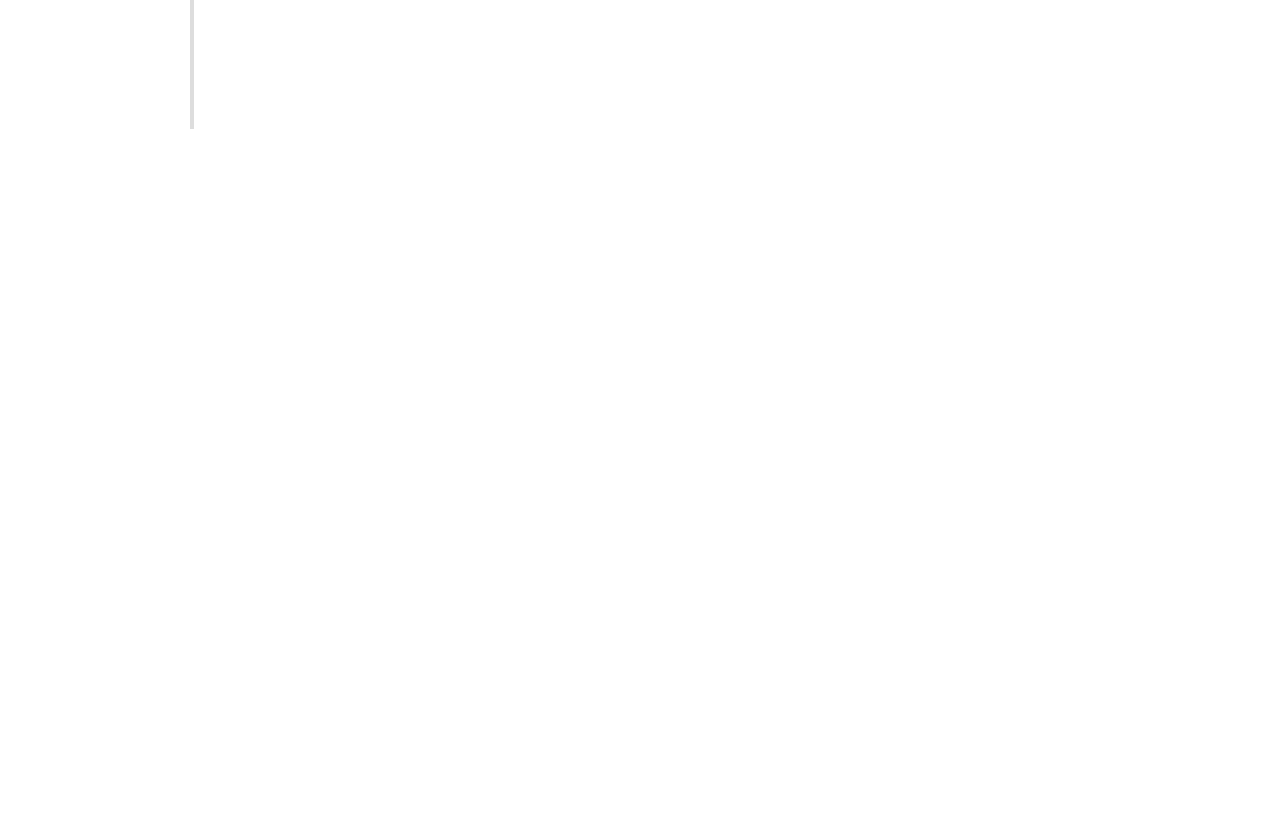
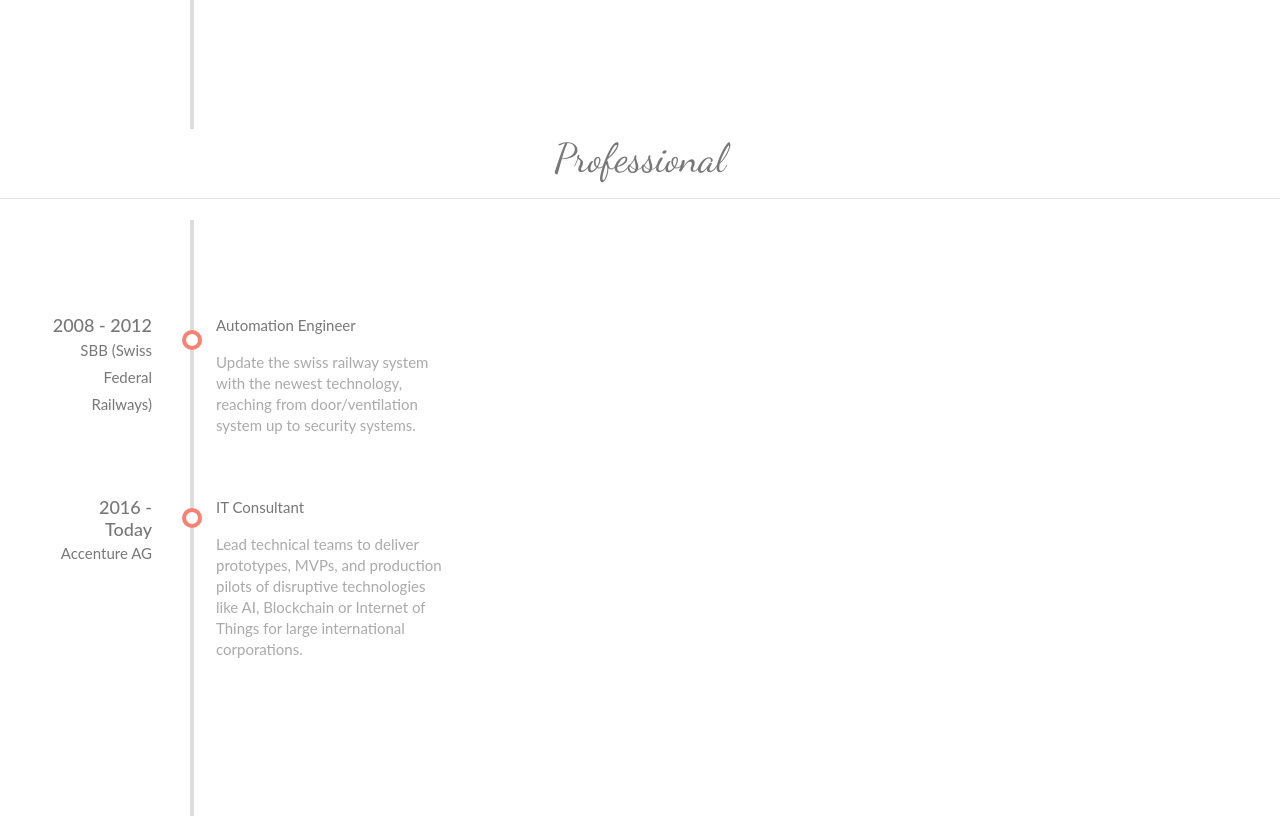
Before and after one commit to Joogibaer/portfolio, an Angular app: page /about in a window 1280 px wide. Shown: the part 2160-2981 px from the top of the page. Before the commit the page ends 2294 px from the top, so only its background shows below. Built offline with nearby package versions, Linux system fonts and the light colour scheme.

Commit message:
add professional component

```diff
--- a/src/app/about/about.component.html
+++ b/src/app/about/about.component.html
@@ -28,3 +28,4 @@
 
 <skills></skills>
 <education></education>
+<professional></professional>
--- /dev/null
+++ b/src/app/about/professional/professional.component.html
@@ -0,0 +1,43 @@
+
+
+
+
+<body>
+
+<h1>Professional</h1>
+<hr>
+
+<div class="timeline">
+  <div class="entry">
+    <div class="title">
+      <h3>2008 - 2012</h3>
+      <p>SBB (Swiss Federal Railways)</p>
+    </div>
+    <div class="body">
+      <p> Automation Engineer</p>
+      <ul>
+        <p>Update the swiss railway system with the newest technology, reaching from door/ventilation system up to security systems.
+        </p>
+
+
+      </ul>
+    </div>
+  </div>
+  <div class="entry">
+    <div class="title">
+      <h3>2016 - Today</h3>
+      <p>Accenture AG</p>
+    </div>
+    <div class="body">
+      <p> IT Consultant</p>
+      <ul>
+        <p>Lead technical teams to deliver prototypes, MVPs, and production pilots of disruptive technologies like AI, Blockchain or Internet of Things for large international corporations.</p>
+      </ul>
+    </div>
+  </div>
+
+
+
+</div>
+
+</body>
--- /dev/null
+++ b/src/app/about/professional/professional.component.scss
@@ -0,0 +1,115 @@
+h1{
+  font-family: 'Dancing Script', cursive;
+  text-align: center;
+
+}
+body, html {
+  height: 100%;
+  margin: 0;
+  font: 400 15px/1.8 "Lato", sans-serif;
+  color: #777;
+}
+$container-shadow: 0.5rem 0.5rem 2rem 0 rgba(black, 0.2);
+
+$gutter: 30px;
+$border-width: 4px;
+$dot-diameter: 20px;
+
+.ebody {
+  background: linear-gradient(55deg,#4E75B9 30%,#5CBF98 90%);
+  display: flex;
+  align-items: center;
+  justify-content: center;
+  min-height: 100vh;
+  width: 100vw;
+  margin: 0;
+  padding: 12vh 100px;
+  font-family: 'Source Sans Pro', arial, sans-serif;
+  font-weight: 300;
+  color: #333;
+  box-sizing: border-box;
+  * {
+    box-sizing: border-box;
+  }
+}
+
+.timeline {
+  width:100%;
+  max-width:500px;
+  background:#fff;
+  padding: 100px 50px;
+  position: relative;
+//  box-shadow: $container-shadow;
+  &:before {
+    content: '';
+    position: absolute;
+    top: 0px;
+    Margin: 5px;
+    left:calc(33.4% + 18px); //$gutter/2
+    bottom: 0px;
+    width: $border-width;
+    background: #ddd;
+  }
+  &:after {
+    content: "";
+    display: table;
+    clear: both;
+  }
+}
+
+.entry {
+  clear: both;
+  text-align: left;
+  position: relative;
+  .title {
+    margin-bottom: .5em;
+    float: left;
+    width: 33%;
+    left:0.0%;
+    padding-right: $gutter;
+    text-align: right;
+    position: relative;
+    &:before {
+      content: '';
+      position: absolute;
+      width: $dot-diameter;
+      height: $dot-diameter;
+      border: $border-width solid salmon;
+      background-color:#fff;
+      border-radius:100%;
+      top: 15%;
+      right: -$dot-diameter;
+      z-index: 99;
+    }
+    h3 {
+      margin: 0;
+      font-size: 120%;
+    }
+    p {
+      margin: 0;
+      font-size: 100%;
+    }
+  }
+  .body {
+    margin: 0 0 3em;
+    float: right;
+    width: 66%;
+    padding-left: $gutter;
+    p {
+      line-height: 1.4em;
+      &:first-child {
+        margin-top: 0;
+        font-weight: 400;
+      }
+    }
+    ul {
+      color:#aaa;
+      padding-left: 0;
+      list-style-type: none;
+      li:before {
+        content: "–";
+        margin-right: .5em;
+      }
+    }
+  }
+}
--- /dev/null
+++ b/src/app/about/professional/professional.component.ts
@@ -0,0 +1,15 @@
+import { Component, OnInit } from '@angular/core';
+
+@Component({
+  selector: 'professional',
+  templateUrl: './professional.component.html',
+  styleUrls: ['./professional.component.scss']
+})
+export class ProfessionalComponent implements OnInit {
+
+  constructor() { }
+
+  ngOnInit() {
+  }
+
+}
--- a/src/app/app-routing.module.ts
+++ b/src/app/app-routing.module.ts
@@ -5,6 +5,7 @@ import { AboutComponent } from './about/about.component';
 import { ContactComponent } from './contact/contact.component';
 import { EducationComponent } from './about/education/education.component';
 import { SkillsComponent } from './about/skills/skills.component';
+import { ProfessionalComponent } from './about/professional/professional.component';
 
 const routes: Routes = [
   { path: 'about', component: AboutComponent },
@@ -13,6 +14,7 @@ const routes: Routes = [
   { path: '', component: HomeComponent },
   { path: 'about/education', component: EducationComponent },
   { path: 'about/skills', component: SkillsComponent },
+  { path: 'about/professional', component: ProfessionalComponent },
   { path: '404', component: HomeComponent },
   { path: 'baertschi', component: HomeComponent },
   {path: '**', redirectTo: '/404'} // if path dosnt exist
--- a/src/app/app.module.ts
+++ b/src/app/app.module.ts
@@ -14,6 +14,7 @@ import { AboutComponent } from './about/about.component';
 import { ContactComponent } from './contact/contact.component';
 import { EducationComponent } from './about/education/education.component';
 import { SkillsComponent } from './about//skills/skills.component';
+import { ProfessionalComponent } from './about/professional/professional.component';
 
 
 @NgModule({
@@ -25,6 +26,7 @@ import { SkillsComponent } from './about//skills/skills.component';
     ContactComponent,
     EducationComponent,
     SkillsComponent,
+    ProfessionalComponent,
   ],
   imports: [
     TooltipModule.forRoot(),//ngx-bootstrap
```
Also changed, not shown: 4 other files (tests, documents, lock files or other folders).
